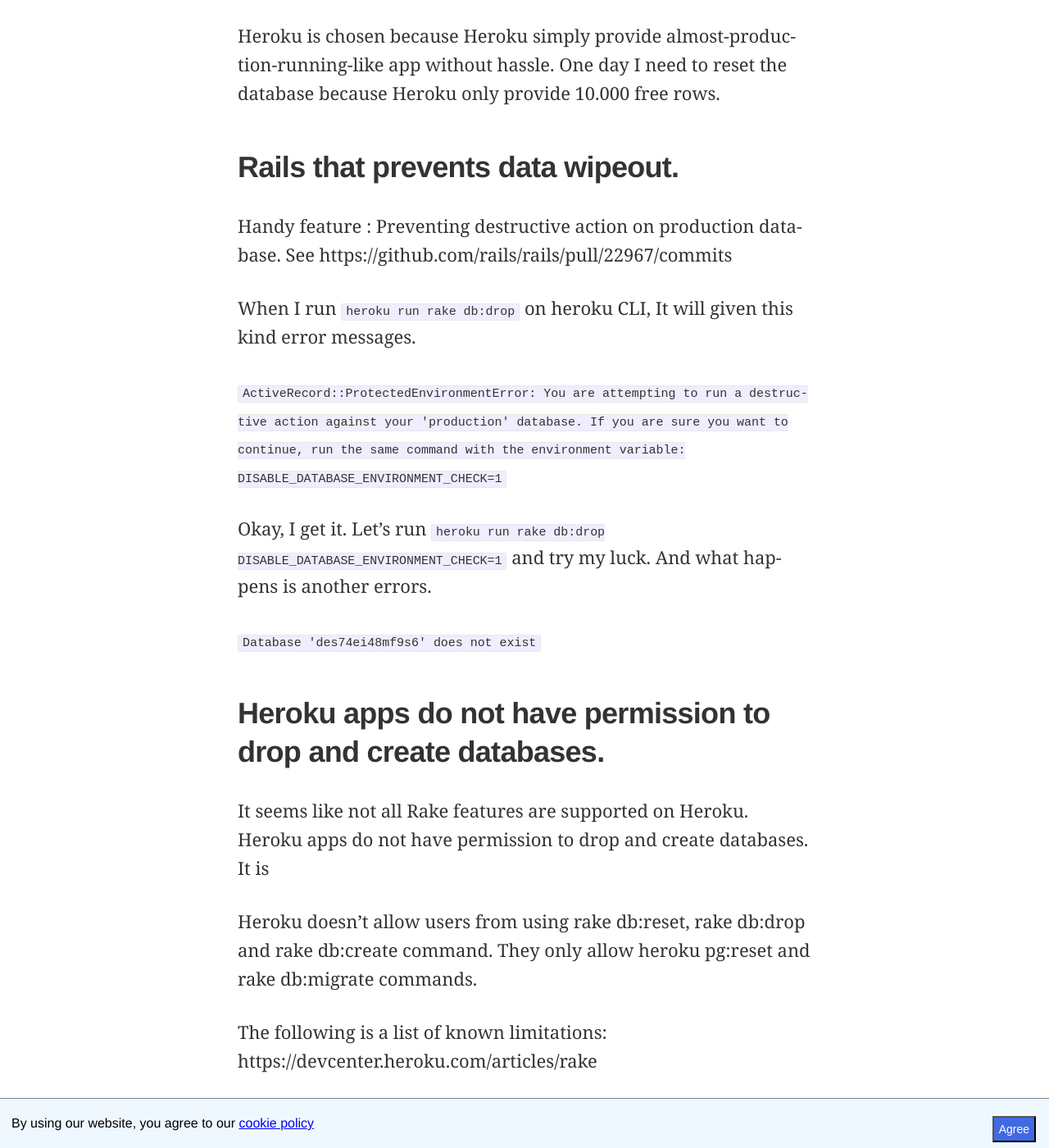
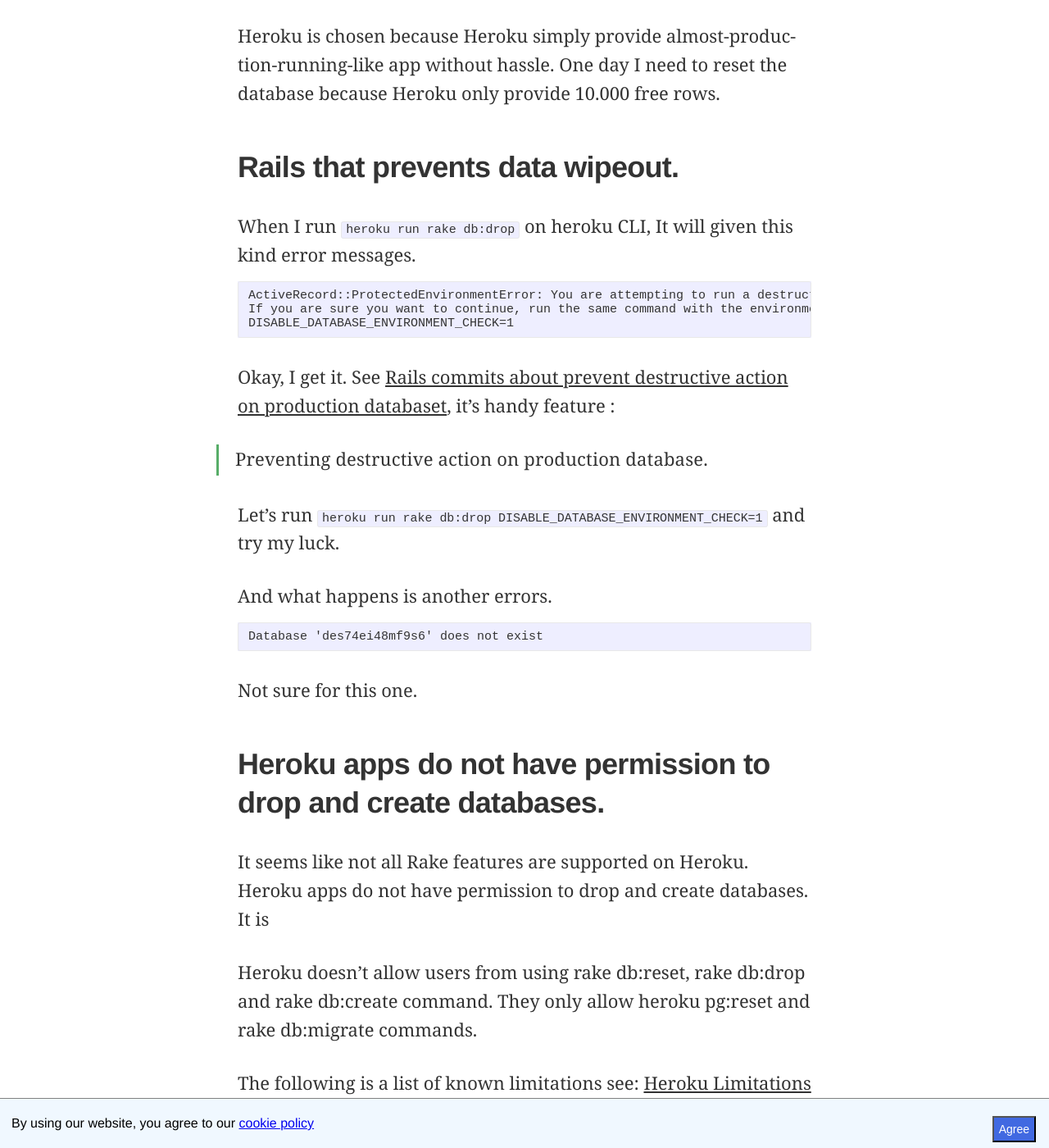
Before and after one commit to gizipp/gizipp.com, a Jekyll site: the page built from _posts/2019-10-17-reset-heroku-pg-database.md, in a window 1280 px wide and 1400 px high, scrolled down 2009 px. Shown: the whole window at 82% size. Built offline with Jekyll 4.4.1, drawn with Linux system fonts in a browser that asks for light colours; some of the changed text lies outside the part shown.

Commit message:
Update posts.

````diff
--- a/_posts/2019-10-17-reset-heroku-pg-database.md
+++ b/_posts/2019-10-17-reset-heroku-pg-database.md
@@ -46,18 +46,27 @@
 
 ### Rails that prevents data wipeout.
 
-Handy feature : Preventing destructive action on production database. See https://github.com/rails/rails/pull/22967/commits
-
-
 When I run `heroku run rake db:drop` on heroku CLI, It will given this kind error messages.
 
-`ActiveRecord::ProtectedEnvironmentError: You are attempting to run a destructive action against your 'production' database.
+```
+ActiveRecord::ProtectedEnvironmentError: You are attempting to run a destructive action against your 'production' database.
 If you are sure you want to continue, run the same command with the environment variable:
-DISABLE_DATABASE_ENVIRONMENT_CHECK=1`
+DISABLE_DATABASE_ENVIRONMENT_CHECK=1
+```
 
-Okay, I get it. Let's run `heroku run rake db:drop DISABLE_DATABASE_ENVIRONMENT_CHECK=1` and try my luck. And what happens is another errors.
+Okay, I get it. See [Rails commits about prevent destructive action on production databaset][3], it's handy feature :
 
-`Database 'des74ei48mf9s6' does not exist`
+> Preventing destructive action on production database.
+
+Let's run `heroku run rake db:drop DISABLE_DATABASE_ENVIRONMENT_CHECK=1` and try my luck.
+
+And what happens is another errors.
+
+```
+Database 'des74ei48mf9s6' does not exist
+```
+
+Not sure for this one.
 
 ### Heroku apps do not have permission to drop and create databases.
 
@@ -68,7 +77,7 @@
 Heroku doesn't allow users from using rake db:reset, rake db:drop and rake db:create command. They only allow heroku pg:reset and rake db:migrate commands.
 
 
-The following is a list of known limitations: https://devcenter.heroku.com/articles/rake
+The following is a list of known limitations see: [Heroku Limitations][2]
 
 
 ### Make sure it has no process run.
@@ -79,4 +88,16 @@
 
 Dropping production database is not your usual perform. Despite of non-straightforward step, it made to ensure and double check your action.
 
-Are you sure you want destroy production database?
+Are you sure you really want destroy production database?
+
+***
+
+###### Reference
+
+- [Gist reset Heroku Postgres database][1]
+- [Heroku Limitations when running rake commands][2]
+- [Rails commits about prevent destructive action on production database][3]
+
+[1]: https://go.gizipp.com/https://gist.github.com/zulhfreelancer/ea140d8ef9292fa9165e  "Gist"
+[2]: https://go.gizipp.com/https://devcenter.heroku.com/articles/rake#limitations       "Heroku"
+[3]: https://go.gizipp.com/https://github.com/rails/rails/pull/22967/commits            "Rails"
````
Also changed, not shown: other parts of _posts/2019-10-17-reset-heroku-pg-database.md (+1 -1 lines).
